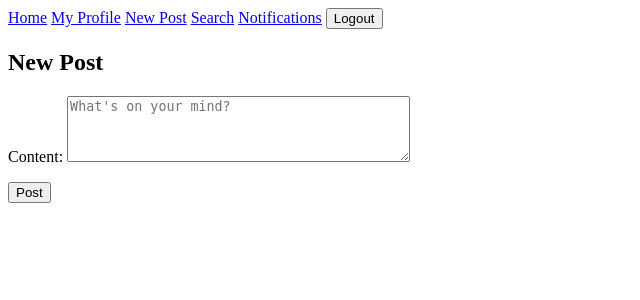
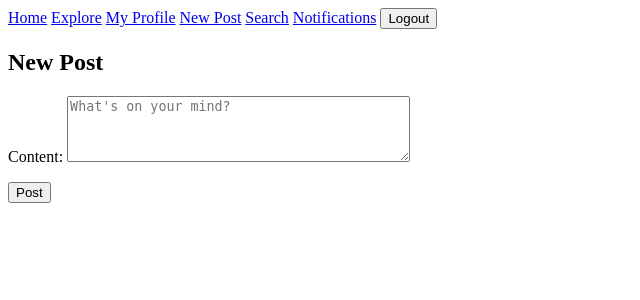
Before and after one commit to 02valentino/social-network, a Django app: page /post/new/ in a window 1280 px wide. Shown: the top 300 px of the page, without its empty margins (0-640 px from the left). Run offline with Django 5.2, Linux system fonts and the light colour scheme; the visitor is signed in with stand-in values (Sample User, id 1).

Commit message:
templates: update base.html template to add link to Explore page in navbar

```diff
--- a/templates/base.html
+++ b/templates/base.html
@@ -6,8 +6,11 @@
 <body>
     <header>
         <nav>
-            <a href="{% url 'post-list' %}">Home</a>
             {% if user.is_authenticated %}
+                <a href="{% url 'post-list' %}">Home</a>
+
+                <a href="{% url 'explore' %}">Explore</a>
+
                 <a href="{% url 'profile' user.username %}">My Profile</a>
 
                 <a href="{% url 'post-create' %}">New Post</a>
```
